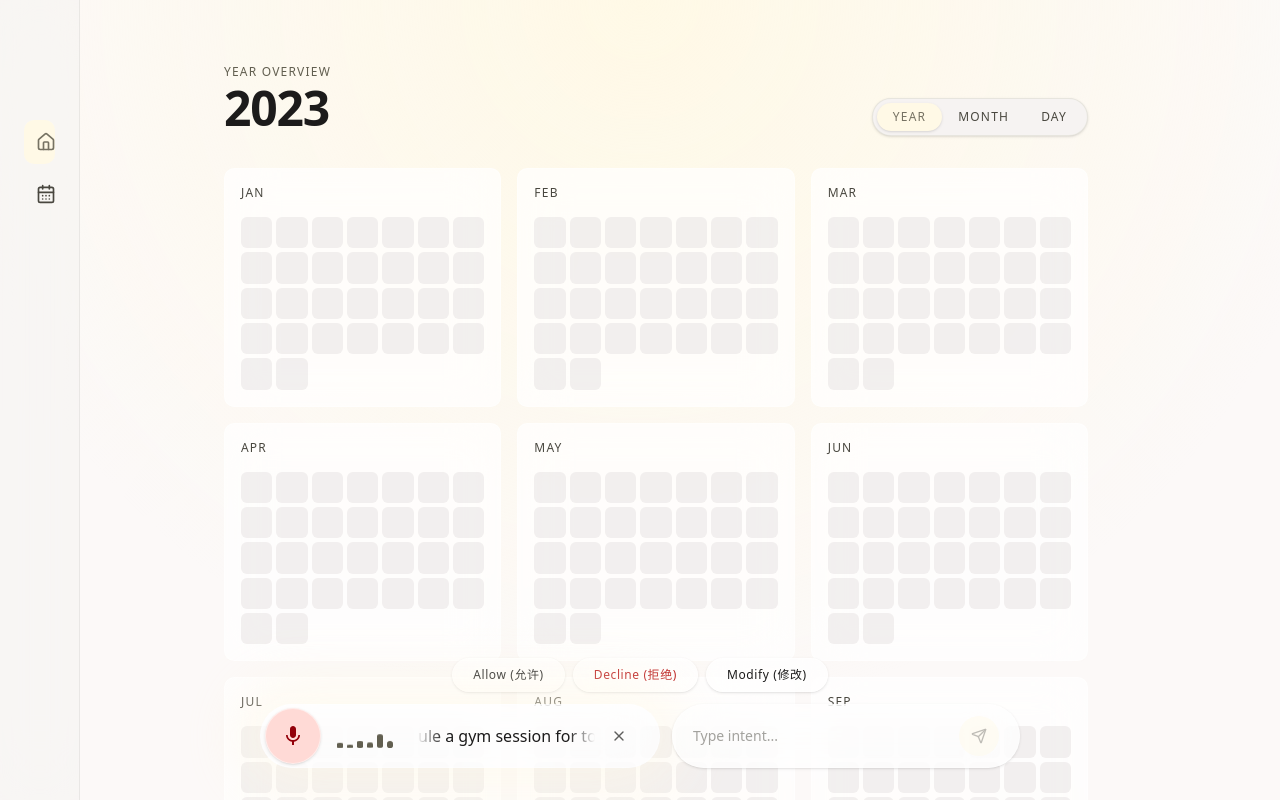
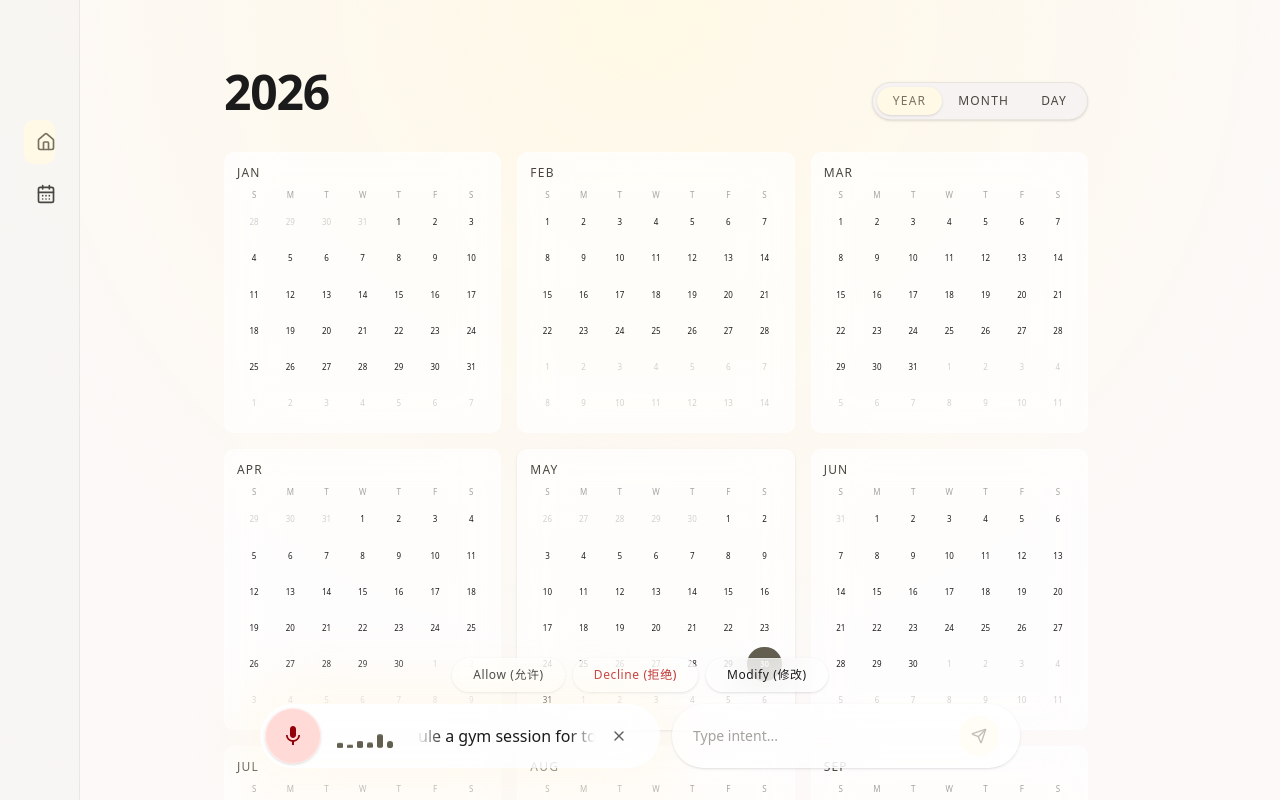
Before and after one commit to xtbnw/vocaflow, a Next.js app: page / in a window 1280 px wide. Both pictures are taken after a click on the button "YEAR". Shown: the top 800 px of the page. Built offline with nearby package versions, Linux system fonts and the light colour scheme.

Commit message:
feat: 实现真实日历和年月滚轮选择器

```diff
--- a/app/globals.css
+++ b/app/globals.css
@@ -166,6 +166,11 @@
   animation: vf-scroll-text 15s linear infinite;
 }
 
+.vf-wheel-mask {
+  mask-image: linear-gradient(to bottom, transparent 0%, black 34%, black 66%, transparent 100%);
+  -webkit-mask-image: linear-gradient(to bottom, transparent 0%, black 34%, black 66%, transparent 100%);
+}
+
 @media (max-width: 480px) {
   .vf-voice-bar.expanded {
     width: min(400px, calc(100vw - 32px));
--- a/app/page.tsx
+++ b/app/page.tsx
@@ -1,12 +1,17 @@
 "use client";
 
-import { useState } from "react";
+import { buildMonthGrid } from "@/frontend/components/calendar/buildMonthGrid";
+import { useEffect, useRef, useState } from "react";
 
 type ViewName = "year" | "month" | "day";
+type PickerName = "year" | "month" | null;
 
 const weekDays = ["Sun", "Mon", "Tue", "Wed", "Thu", "Fri", "Sat"];
-const leadingDays = [24, 25, 26, 27, 28, 29, 30];
-const monthDays = Array.from({ length: 31 }, (_, index) => index + 1);
+const monthNames = ["Jan", "Feb", "Mar", "Apr", "May", "Jun", "Jul", "Aug", "Sep", "Oct", "Nov", "Dec"];
+const currentDate = new Date();
+const initialYear = currentDate.getFullYear();
+const initialMonthIndex = currentDate.getMonth();
+const yearOptions = Array.from({ length: 201 }, (_, index) => initialYear - 100 + index);
 const summaries: Record<number, string[]> = {
   2: ["Team Sync"],
   5: ["Design Review"],
@@ -22,31 +27,78 @@ const dayEvents = [
   { time: "12:30", title: "Lunch w/ Alex", color: "bg-[#e5e2e1]" },
   { time: "18:00", title: "Gym session", color: "bg-[#fff9e6]" },
 ];
-const months = ["Jan", "Feb", "Mar", "Apr", "May", "Jun", "Jul", "Aug", "Sep", "Oct", "Nov", "Dec"];
 
 export default function Home() {
   const [activeView, setActiveView] = useState<ViewName>("month");
   const [selectedDay, setSelectedDay] = useState<number | null>(null);
+  const [displayYear, setDisplayYear] = useState(initialYear);
+  const [displayMonthIndex, setDisplayMonthIndex] = useState(initialMonthIndex);
+  const [openPicker, setOpenPicker] = useState<PickerName>(null);
+
+  const displayMonthName = monthNames[displayMonthIndex];
 
   const switchView = (viewName: ViewName, dayNum: number | null = null) => {
     setActiveView(viewName);
     setSelectedDay(dayNum);
+    setOpenPicker(null);
   };
 
-  const header =
+  const selectYear = (year: number, commit = true) => {
+    setDisplayYear(year);
+    setSelectedDay(null);
+    if (commit) {
+      setOpenPicker(null);
+    }
+  };
+
+  const selectMonth = (monthIndex: number, commit = true) => {
+    setDisplayMonthIndex(monthIndex);
+    setSelectedDay(null);
+    if (commit) {
+      setOpenPicker(null);
+    }
+  };
+
+  const headerTitle =
     activeView === "year"
-      ? { title: "2023", subtitle: "Year Overview" }
-      : activeView === "day"
-        ? { title: selectedDay ? `October ${selectedDay}, 2023` : "Your Schedule", subtitle: "Day View" }
-        : { title: "Calendar", subtitle: "October 2023" };
+      ? String(displayYear)
+      : activeView === "month"
+        ? displayMonthName
+        : selectedDay
+          ? `${displayMonthName} ${selectedDay}, ${displayYear}`
+          : "Your Schedule";
+
+  const pickerType = activeView === "year" ? "year" : activeView === "month" ? "month" : null;
 
   return (
     <>
       <main className="mx-auto w-full max-w-5xl px-6 pb-44 pt-8 transition-all duration-300 md:pl-24 md:pr-16 md:pt-16 lg:pl-24">
         <header className="mb-8 flex flex-col gap-3 md:flex-row md:items-end md:justify-between">
-          <div>
-            <p className="text-xs font-medium uppercase tracking-widest text-[#625f50]">{header.subtitle}</p>
-            <h1 className="text-5xl font-semibold leading-[56px] tracking-tight text-[#1c1b1b]">{header.title}</h1>
+          <div className="relative">
+            {pickerType ? (
+              <button
+                className={`text-left text-5xl font-semibold leading-[56px] tracking-tight transition-colors hover:text-[#625f50] ${openPicker === pickerType ? "text-transparent" : "text-[#1c1b1b]"}`}
+                onClick={() => setOpenPicker(openPicker === pickerType ? null : pickerType)}
+              >
+                {headerTitle}
+              </button>
+            ) : (
+              <h1 className="text-5xl font-semibold leading-[56px] tracking-tight text-[#1c1b1b]">{headerTitle}</h1>
+            )}
+            {openPicker === "year" ? (
+              <WheelPicker
+                options={yearOptions.map((year) => ({ label: String(year), value: year }))}
+                value={displayYear}
+                onSelect={selectYear}
+              />
+            ) : null}
+            {openPicker === "month" ? (
+              <WheelPicker
+                options={monthNames.map((month, index) => ({ label: month, value: index }))}
+                value={displayMonthIndex}
+                onSelect={selectMonth}
+              />
+            ) : null}
           </div>
           <div className="mt-4 flex self-start rounded-full border border-[#e4e3da]/80 bg-[#f6f3f2] p-1 shadow-sm md:mt-0 md:self-auto">
             <button className={toggleClass(activeView === "year")} onClick={() => switchView("year")}>
@@ -63,13 +115,20 @@ export default function Home() {
 
         <section className="relative w-full">
           <ViewPanel active={activeView === "month"}>
-            <MonthView onSelectDay={(day) => switchView("day", day)} />
+            <MonthView monthIndex={displayMonthIndex} onSelectDay={(day) => switchView("day", day)} year={displayYear} />
           </ViewPanel>
           <ViewPanel active={activeView === "day"}>
             <DayView />
           </ViewPanel>
           <ViewPanel active={activeView === "year"}>
-            <YearView onSelectMonth={() => switchView("month")} />
+            <YearView
+              monthIndex={displayMonthIndex}
+              onSelectMonth={(monthIndex) => {
+                selectMonth(monthIndex);
+                switchView("month");
+              }}
+              year={displayYear}
+            />
           </ViewPanel>
         </section>
       </main>
@@ -84,6 +143,75 @@ function toggleClass(active: boolean) {
     : "rounded-full px-4 py-1.5 text-xs font-medium uppercase tracking-widest text-[#49473f] transition-colors hover:bg-[#e5e2e1]/50";
 }
 
+function WheelPicker<T extends string | number>({
+  onSelect,
+  options,
+  value,
+}: {
+  onSelect: (value: T, commit?: boolean) => void;
+  options: { label: string; value: T }[];
+  value: T;
+}) {
+  const listRef = useRef<HTMLDivElement | null>(null);
+  const scrollTimerRef = useRef<ReturnType<typeof setTimeout> | null>(null);
+  const itemHeight = 44;
+
+  useEffect(() => {
+    const selectedIndex = options.findIndex((option) => option.value === value);
+    if (selectedIndex >= 0) {
+      listRef.current?.scrollTo({ top: selectedIndex * itemHeight, behavior: "instant" });
+    }
+  }, [options, value]);
+
+  const handleScroll = () => {
+    const list = listRef.current;
+    if (!list) {
+      return;
+    }
+
+    if (scrollTimerRef.current) {
+      clearTimeout(scrollTimerRef.current);
+    }
+
+    scrollTimerRef.current = setTimeout(() => {
+      const nextIndex = Math.min(options.length - 1, Math.max(0, Math.round(list.scrollTop / itemHeight)));
+      const nextOption = options[nextIndex];
+
+      if (nextOption && nextOption.value !== value) {
+        onSelect(nextOption.value, false);
+      }
+    }, 80);
+  };
+
+  return (
+    <div className="absolute left-0 top-1/2 z-50 w-48 -translate-y-1/2 overflow-hidden">
+      <div
+        className="vf-wheel-mask relative h-[84px] snap-y snap-mandatory scroll-smooth overflow-y-auto py-[14px] [-ms-overflow-style:none] [scrollbar-width:none] [&::-webkit-scrollbar]:hidden"
+        onScroll={handleScroll}
+        ref={listRef}
+      >
+        {options.map((option) => {
+          const active = option.value === value;
+
+          return (
+            <button
+              className={
+                active
+                  ? "relative z-20 flex h-11 w-full snap-center items-center justify-start text-5xl font-semibold leading-[56px] tracking-tight text-[#625f50] opacity-100 transition-opacity duration-150 ease-out"
+                  : "relative z-20 flex h-11 w-full snap-center items-center justify-start text-5xl font-semibold leading-[56px] tracking-tight text-[#625f50] opacity-45 transition-opacity duration-150 ease-out"
+              }
+              key={String(option.value)}
+              onClick={() => onSelect(option.value, true)}
+            >
+              {option.label}
+            </button>
+          );
+        })}
+      </div>
+    </div>
+  );
+}
+
 function ViewPanel({ active, children }: { active: boolean; children: React.ReactNode }) {
   return (
     <div className={active ? "relative w-full translate-y-0 opacity-100 transition-all duration-300" : "pointer-events-none absolute w-full translate-y-2.5 opacity-0 transition-all duration-300"}>
@@ -92,7 +220,9 @@ function ViewPanel({ active, children }: { active: boolean; children: React.Reac
   );
 }
 
-function MonthView({ onSelectDay }: { onSelectDay: (day: number) => void }) {
+function MonthView({ monthIndex, onSelectDay, year }: { monthIndex: number; onSelectDay: (day: number) => void; year: number }) {
+  const monthCells = buildMonthGrid(year, monthIndex);
+
   return (
     <div className="vf-glass mx-auto mb-8 max-w-3xl rounded-3xl p-4 shadow-md md:p-6">
       <div className="mb-4 grid grid-cols-7 gap-2 md:gap-3">
@@ -103,13 +233,18 @@ function MonthView({ onSelectDay }: { onSelectDay: (day: number) => void }) {
         ))}
       </div>
       <div className="grid grid-cols-7 gap-2 md:gap-3">
-        {leadingDays.map((day) => (
-          <div className="flex flex-col items-start rounded-2xl p-3 opacity-30" key={`lead-${day}`}>
-            <span className="text-sm text-[#49473f]">{day}</span>
-          </div>
-        ))}
-        {monthDays.map((day) => {
-          const active = day === 15;
+        {monthCells.map((cell) => {
+          const active = cell.isCurrentMonth && cell.day === 15;
+          const summary = cell.isCurrentMonth ? summaries[cell.day] : null;
+
+          if (!cell.isCurrentMonth) {
+            return (
+              <div className="flex h-16 flex-col items-start rounded-2xl p-2.5 opacity-30 md:h-20" key={cell.isoDate}>
+                <span className="text-sm text-[#49473f]">{cell.day}</span>
+              </div>
+            );
+          }
+
           return (
             <button
               className={
@@ -117,15 +252,15 @@ function MonthView({ onSelectDay }: { onSelectDay: (day: number) => void }) {
                   ? "relative flex h-16 flex-col items-start overflow-hidden rounded-2xl border border-[#e8e2d0] bg-[#fff9e6] p-2.5 text-left shadow-sm transition-colors md:h-20"
                   : "group relative flex h-16 flex-col items-start overflow-hidden rounded-2xl border border-[#e4e3da]/80 p-2.5 text-left transition-colors hover:bg-[#e5e2e1]/30 md:h-20"
               }
-              key={day}
-              onClick={() => onSelectDay(day)}
+              key={cell.isoDate}
+              onClick={() => onSelectDay(cell.day)}
             >
               <span className={active ? "text-sm font-bold text-[#767263]" : "text-sm text-[#1c1b1b] transition-colors group-hover:text-[#625f50]"}>
-                {day}
+                {cell.day}
               </span>
-              {summaries[day] ? (
+              {summary ? (
                 <span className="mt-2 text-[10px] font-medium leading-tight text-[#49473f]/80 md:text-xs">
-                  {summaries[day].map((item) => (
+                  {summary.map((item) => (
                     <span className="block" key={item}>
                       {item}
                     </span>
@@ -157,29 +292,58 @@ function DayView() {
   );
 }
 
-function YearView({ onSelectMonth }: { onSelectMonth: () => void }) {
+function YearView({
+  monthIndex,
+  onSelectMonth,
+  year,
+}: {
+  monthIndex: number;
+  onSelectMonth: (monthIndex: number) => void;
+  year: number;
+}) {
   return (
     <div className="grid grid-cols-1 gap-4 sm:grid-cols-2 lg:grid-cols-3">
-      {months.map((month) => {
-        const active = month === "Oct";
+      {monthNames.map((month, index) => {
+        const active = index === monthIndex;
+        const monthCells = buildMonthGrid(year, index);
+
         return (
           <button
             className={
               active
-                ? "vf-glass rounded-lg border border-[#e8e2d0] bg-[#fff9e6] p-4 text-left shadow-sm transition-colors"
-                : "vf-glass rounded-lg border border-[#e4e3da]/80 p-4 text-left transition-colors hover:bg-[#e5e2e1]/30"
+                ? "vf-glass rounded-lg border border-[#e8e2d0] bg-[#fff9e6] p-3 text-left shadow-sm transition-colors"
+                : "vf-glass rounded-lg border border-[#e4e3da]/80 p-3 text-left transition-colors hover:bg-[#e5e2e1]/30"
             }
             key={month}
-            onClick={onSelectMonth}
+            onClick={() => onSelectMonth(index)}
           >
-            <h3 className="mb-4 text-xs font-medium uppercase tracking-widest text-[#49473f]">{month}</h3>
-            <div className="grid grid-cols-7 gap-1">
-              {Array.from({ length: 30 }, (_, index) => (
-                <span
-                  className={`aspect-square rounded-sm ${active && index === 14 ? "bg-[#625f50]" : "bg-[#e5e2e1]"} opacity-50`}
-                  key={index}
-                />
+            <h3 className="mb-2 text-xs font-medium uppercase tracking-widest text-[#49473f]">{month}</h3>
+            <div className="mb-1 grid grid-cols-7 gap-0.5">
+              {weekDays.map((day) => (
+                <span className="text-center text-[8px] font-medium uppercase text-[#49473f]/50" key={day}>
+                  {day.slice(0, 1)}
+                </span>
               ))}
+            </div>
+            <div className="grid grid-cols-7 gap-0.5">
+              {monthCells.map((cell) => {
+                const isSelectedMonthToday = active && cell.isToday;
+
+                return (
+                  <span
+                    className={
+                      isSelectedMonthToday
+                        ? "flex aspect-square items-center justify-center rounded-full bg-[#625f50] text-[8px] font-semibold text-white"
+                        : cell.isCurrentMonth
+                          ? "flex aspect-square items-center justify-center rounded-sm text-[8px] font-medium text-[#1c1b1b]"
+                          : "flex aspect-square items-center justify-center rounded-sm text-[8px] text-[#49473f]/25"
+                    }
+                    key={cell.isoDate}
+                  >
+                    {cell.day}
+                  </span>
+                );
+              })}
             </div>
           </button>
         );
--- /dev/null
+++ b/frontend/components/calendar/buildMonthGrid.ts
@@ -0,0 +1,40 @@
+export type MonthCell = {
+  date: Date;
+  day: number;
+  isoDate: string;
+  isCurrentMonth: boolean;
+  isToday: boolean;
+};
+
+const calendarCellCount = 42;
+
+export function buildMonthGrid(year: number, monthIndex: number): MonthCell[] {
+  const firstOfMonth = new Date(year, monthIndex, 1);
+  const firstWeekday = firstOfMonth.getDay();
+  const gridStart = new Date(year, monthIndex, 1 - firstWeekday);
+  const today = new Date();
+  const todayKey = toDateKey(today);
+
+  return Array.from({ length: calendarCellCount }, (_, index) => {
+    const date = new Date(gridStart);
+    date.setDate(gridStart.getDate() + index);
+
+    const isoDate = toDateKey(date);
+
+    return {
+      date,
+      day: date.getDate(),
+      isoDate,
+      isCurrentMonth: date.getMonth() === monthIndex && date.getFullYear() === year,
+      isToday: isoDate === todayKey,
+    };
+  });
+}
+
+function toDateKey(date: Date) {
+  const year = date.getFullYear();
+  const month = String(date.getMonth() + 1).padStart(2, "0");
+  const day = String(date.getDate()).padStart(2, "0");
+
+  return `${year}-${month}-${day}`;
+}
```
